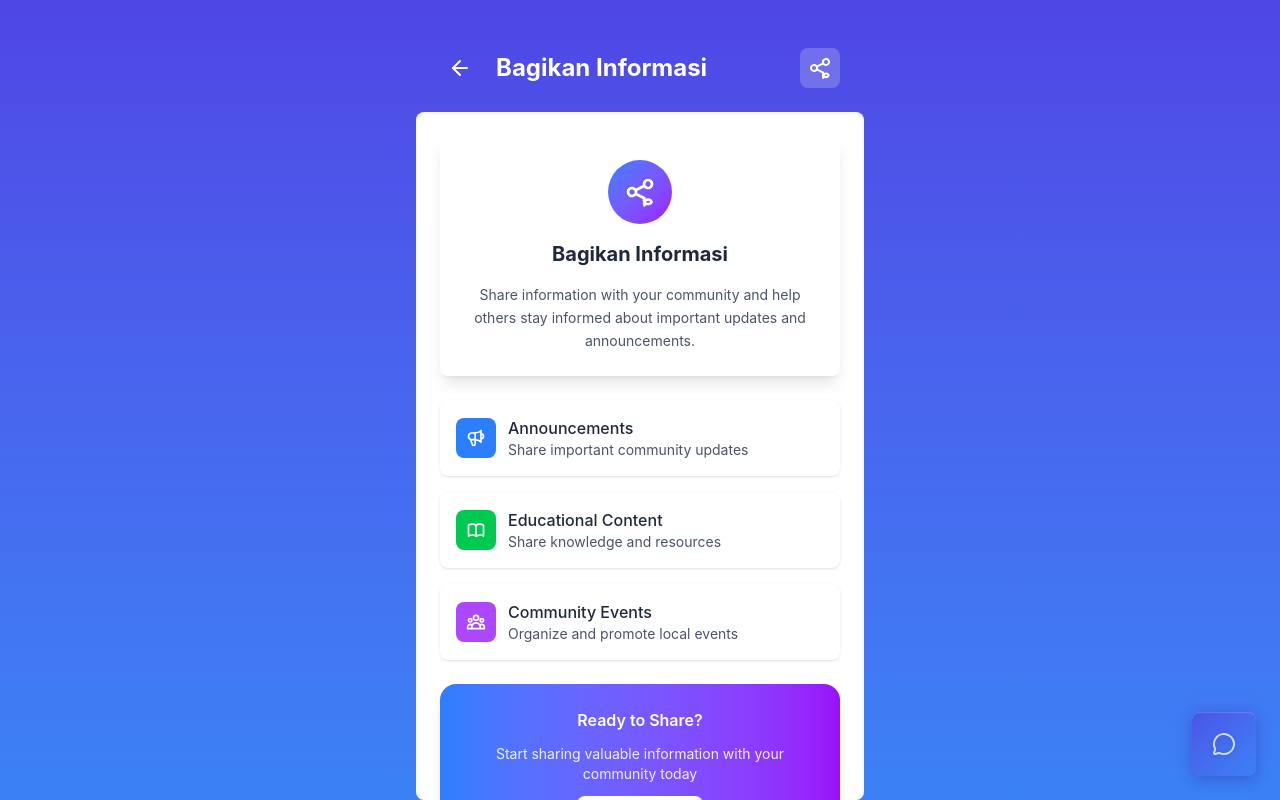
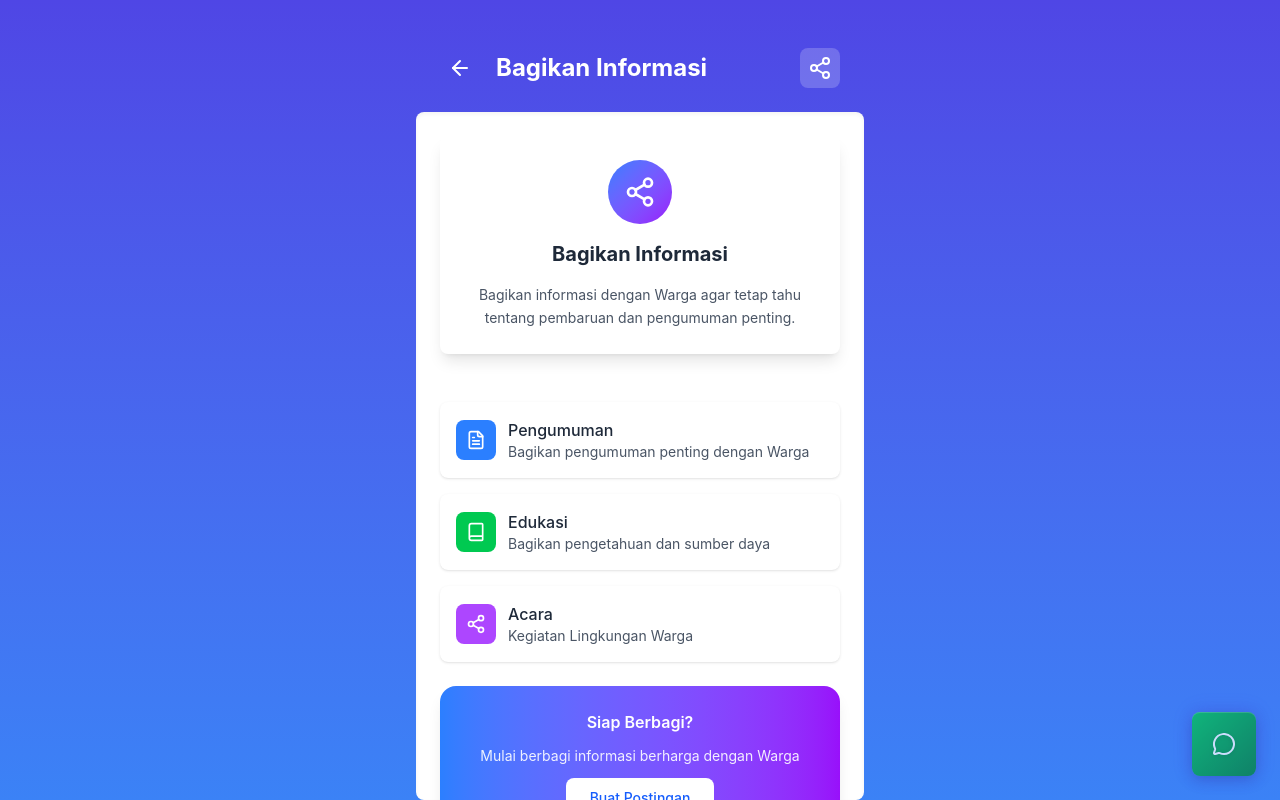
Before and after one commit to mochammadshenna/rt-2-app, a Next.js app: page /bagikan-informasi in a window 1280 px wide. Built offline with nearby package versions, Linux system fonts and the light colour scheme; a web font is replaced by a local one.

Commit message:
change: :hammer: set unique color on Dashboard

```diff
--- a/src/app/bagikan-informasi/page.tsx
+++ b/src/app/bagikan-informasi/page.tsx
@@ -1,7 +1,7 @@
 "use client";
 
 import { Button } from "@/components/ui/button";
-import { ArrowLeft } from "lucide-react";
+import { ArrowLeft, Book, FileText, Share2 } from "lucide-react";
 import { useRouter } from "next/navigation";
 
 export default function BagikanInformasiPage() {
@@ -28,19 +28,9 @@ export default function BagikanInformasiPage() {
                         <h1 className="text-2xl font-bold text-white">Bagikan Informasi</h1>
                     </div>
                     <div className="w-10 h-10 bg-white/20 rounded-xl flex items-center justify-center">
-                        <svg
+                        <Share2
                             className="w-6 h-6 text-white"
-                            fill="none"
-                            stroke="currentColor"
-                            viewBox="0 0 24 24"
-                        >
-                            <path
-                                strokeLinecap="round"
-                                strokeLinejoin="round"
-                                strokeWidth={2}
-                                d="M8.684 13.342C8.886 12.938 9 12.482 9 12c0-.482-.114-.938-.316-1.342m0 2.684a3 3 0 110-2.684m0 2.684l6.632 3.316m-6.632-6l6.632-3.316m0 0a3 3 0 105.367-2.684 3 3 0 00-5.367 2.684zm0 9.316a3 3 0 105.367 2.684 3 3 0 00-5.367 2.684z"
-                            />
-                        </svg>
+                        />
                     </div>
                 </div>
 
@@ -50,19 +40,9 @@ export default function BagikanInformasiPage() {
                     <div className="bg-white shadow-lg border-0 rounded-2xl p-6">
                         <div className="text-center space-y-4">
                             <div className="w-16 h-16 bg-gradient-to-br from-blue-500 to-purple-600 rounded-full mx-auto flex items-center justify-center">
-                                <svg
+                                <Share2
                                     className="w-8 h-8 text-white"
-                                    fill="none"
-                                    stroke="currentColor"
-                                    viewBox="0 0 24 24"
-                                >
-                                    <path
-                                        strokeLinecap="round"
-                                        strokeLinejoin="round"
-                                        strokeWidth={2}
-                                        d="M8.684 13.342C8.886 12.938 9 12.482 9 12c0-.482-.114-.938-.316-1.342m0 2.684a3 3 0 110-2.684m0 2.684l6.632 3.316m-6.632-6l6.632-3.316m0 0a3 3 0 105.367-2.684 3 3 0 00-5.367 2.684zm0 9.316a3 3 0 105.367 2.684 3 3 0 00-5.367 2.684z"
-                                    />
-                                </svg>
+                                />
                             </div>
 
                             <h2 className="text-xl font-bold text-gray-800">
@@ -70,33 +50,24 @@ export default function BagikanInformasiPage() {
                             </h2>
 
                             <p className="text-gray-600 text-sm leading-relaxed">
-                                Share information with your community and help others stay informed about important updates and announcements.
+                                Bagikan informasi dengan Warga agar tetap tahu tentang pembaruan dan pengumuman penting.
                             </p>
                         </div>
                     </div>
+                    <br />
 
                     {/* Feature Cards */}
                     <div className="space-y-4">
                         <div className="bg-white border-0 shadow-sm rounded-xl p-4">
                             <div className="flex items-center space-x-3">
                                 <div className="w-10 h-10 bg-blue-500 rounded-lg flex items-center justify-center">
-                                    <svg
+                                    <FileText
                                         className="w-5 h-5 text-white"
-                                        fill="none"
-                                        stroke="currentColor"
-                                        viewBox="0 0 24 24"
-                                    >
-                                        <path
-                                            strokeLinecap="round"
-                                            strokeLinejoin="round"
-                                            strokeWidth={2}
-                                            d="M11 5.882V19.24a1.76 1.76 0 01-3.417.592l-2.147-6.15M18 13a3 3 0 100-6M5.436 13.683A4.001 4.001 0 017 6h1.832c4.1 0 7.625-1.234 9.168-3v14c-1.543-1.766-5.067-3-9.168-3H7a3.988 3.988 0 01-1.564-.317z"
-                                        />
-                                    </svg>
+                                    />
                                 </div>
                                 <div>
-                                    <h3 className="font-medium text-gray-800">Announcements</h3>
-                                    <p className="text-sm text-gray-600">Share important community updates</p>
+                                    <h3 className="font-medium text-gray-800">Pengumuman</h3>
+                                    <p className="text-sm text-gray-600">Bagikan pengumuman penting dengan Warga</p>
                                 </div>
                             </div>
                         </div>
@@ -104,23 +75,13 @@ export default function BagikanInformasiPage() {
                         <div className="bg-white border-0 shadow-sm rounded-xl p-4">
                             <div className="flex items-center space-x-3">
                                 <div className="w-10 h-10 bg-green-500 rounded-lg flex items-center justify-center">
-                                    <svg
+                                    <Book
                                         className="w-5 h-5 text-white"
-                                        fill="none"
-                                        stroke="currentColor"
-                                        viewBox="0 0 24 24"
-                                    >
-                                        <path
-                                            strokeLinecap="round"
-                                            strokeLinejoin="round"
-                                            strokeWidth={2}
-                                            d="M12 6.253v13m0-13C10.832 5.477 9.246 5 7.5 5S4.168 5.477 3 6.253v13C4.168 18.477 5.754 18 7.5 18s3.332.477 4.5 1.253m0-13C13.168 5.477 14.754 5 16.5 5c1.746 0 3.332.477 4.5 1.253v13C20.832 18.477 19.246 18 17.5 18c-1.746 0-3.332.477-4.5 1.253"
-                                        />
-                                    </svg>
+                                    />
                                 </div>
                                 <div>
-                                    <h3 className="font-medium text-gray-800">Educational Content</h3>
-                                    <p className="text-sm text-gray-600">Share knowledge and resources</p>
+                                    <h3 className="font-medium text-gray-800">Edukasi</h3>
+                                    <p className="text-sm text-gray-600">Bagikan pengetahuan dan sumber daya</p>
                                 </div>
                             </div>
                         </div>
@@ -128,23 +89,11 @@ export default function BagikanInformasiPage() {
                         <div className="bg-white border-0 shadow-sm rounded-xl p-4">
                             <div className="flex items-center space-x-3">
                                 <div className="w-10 h-10 bg-purple-500 rounded-lg flex items-center justify-center">
-                                    <svg
-                                        className="w-5 h-5 text-white"
-                                        fill="none"
-                                        stroke="currentColor"
-                                        viewBox="0 0 24 24"
-                                    >
-                                        <path
-                                            strokeLinecap="round"
-                                            strokeLinejoin="round"
-                                            strokeWidth={2}
-                                            d="M17 20h5v-2a3 3 0 00-5.356-1.857M17 20H7m10 0v-2c0-.656-.126-1.283-.356-1.857M7 20H2v-2a3 3 0 015.356-1.857M7 20v-2c0-.656.126-1.283.356-1.857m0 0a5.002 5.002 0 019.288 0M15 7a3 3 0 11-6 0 3 3 0 016 0zm6 3a2 2 0 11-4 0 2 2 0 014 0zM7 10a2 2 0 11-4 0 2 2 0 014 0z"
-                                        />
-                                    </svg>
+                                    <Share2 className="w-5 h-5 text-white" />
                                 </div>
                                 <div>
-                                    <h3 className="font-medium text-gray-800">Community Events</h3>
-                                    <p className="text-sm text-gray-600">Organize and promote local events</p>
+                                    <h3 className="font-medium text-gray-800">Acara</h3>
+                                    <p className="text-sm text-gray-600">Kegiatan Lingkungan Warga</p>
                                 </div>
                             </div>
                         </div>
@@ -153,12 +102,12 @@ export default function BagikanInformasiPage() {
                     {/* Call to Action */}
                     <div className="bg-gradient-to-r from-blue-500 to-purple-600 border-0 shadow-lg rounded-2xl p-6">
                         <div className="text-center space-y-3">
-                            <h3 className="text-white font-semibold">Ready to Share?</h3>
+                            <h3 className="text-white font-semibold">Siap Berbagi?</h3>
                             <p className="text-white/90 text-sm">
-                                Start sharing valuable information with your community today
+                                Mulai berbagi informasi berharga dengan Warga
                             </p>
                             <Button className="bg-white text-blue-600 hover:bg-white/90 transition-colors font-medium px-6">
-                                Create Post
+                                Buat Postingan
                             </Button>
                         </div>
                     </div>
--- a/src/components/floating-message-button.tsx
+++ b/src/components/floating-message-button.tsx
@@ -31,22 +31,22 @@ export const FloatingMessageButton = () => {
         fixed bottom-6 right-6 z-50
         w-14 h-14 md:w-16 md:h-16
         rounded-full
-        bg-gradient-to-br from-[#4F46E5] to-[#3B82F6]
+        bg-gradient-to-br from-green-500 to-green-700
         text-white
         shadow-lg
         hover:shadow-xl hover:shadow-blue-500/25
         transform transition-all duration-300 ease-out
         hover:scale-110
-        focus:outline-none focus:ring-4 focus:ring-blue-300/50
+        focus:outline-none focus:ring-4 focus:ring-green-300/50
         active:scale-95
         animate-pulse hover:animate-none
         ${isClicked ? 'animate-bounce' : ''}
-      `}
+        `}
             style={{
                 boxShadow: `
-          0 4px 14px 0 rgba(31, 38, 135, 0.37),
-          0 0 20px rgba(79, 70, 229, 0.4),
-          inset 0 1px 0 rgba(255, 255, 255, 0.2)
+            0 4px 14px 0 rgba(31, 38, 135, 0.37),
+            0 0 20px rgba(79, 70, 229, 0.4),
+            inset 0 1px 0 rgba(255, 255, 255, 0.2)
         `,
             }}
         >
```
Also changed, not shown: src/app/admin/page.tsx (+42 -28 lines), src/components/action-cards-grid.tsx (+21 -19 lines).
